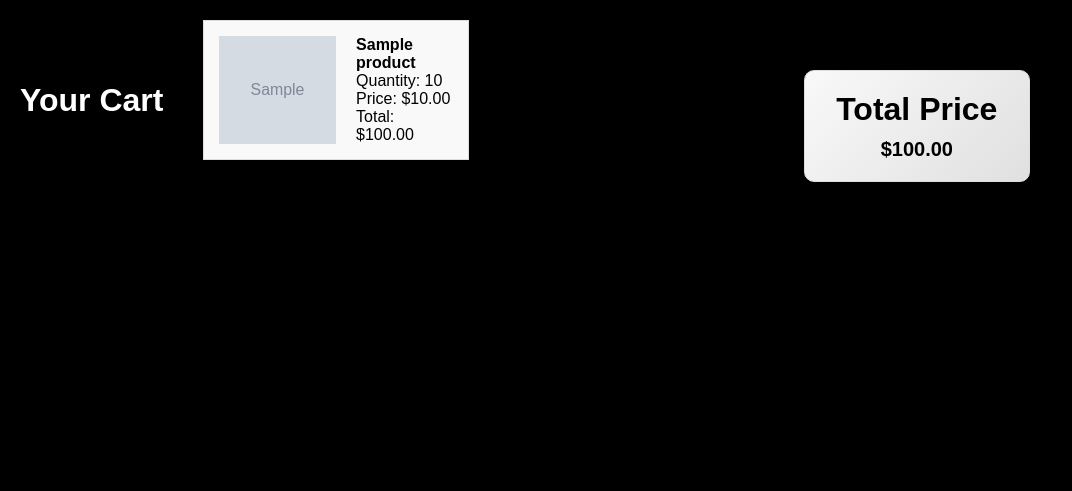
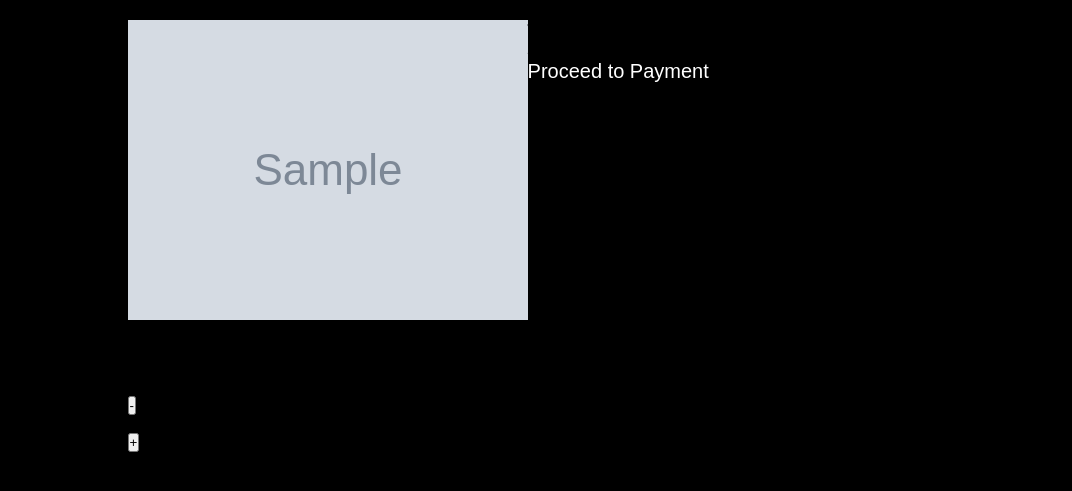
Before and after one commit to Raltyez/Group-7-TR2-2024, a PHP site: page /cart.php in a window 1280 px wide. Shown: the part 60-551 px from the top of the page, without its empty margins (0-1072 px from the left). Run offline with PHP 8.4, Linux system fonts and the light colour scheme; the visitor is signed in with stand-in values (Sample User, id 1); tables that the repository leaves empty or names only in its code hold one stand-in row (values such as "Sample post"); grey boxes marked "Sample" are stand-in pictures.

Commit message:
Add link to payment page and ability to add and reduce or remove item from basket

```diff
--- a/Code/cart.php
+++ b/Code/cart.php
@@ -4,7 +4,7 @@
 // Check if user is logged in
 if (!isset($_SESSION['user_id'])) {
     // Redirect to login page if not logged in
-        header("Location: login.php");
+    header("Location: sign_in_page.php");
     exit();
 }
 
@@ -25,7 +25,28 @@
     die("Connection failed: " . $conn->connect_error);
 }
 
-    // Fetch cart items for the user using the corrected column name 'product_price'
+// Handle quantity update
+if ($_SERVER['REQUEST_METHOD'] == 'POST' && isset($_POST['action']) && isset($_POST['cart_item_id'])) {
+    $cart_item_id = $_POST['cart_item_id'];
+    $action = $_POST['action'];
+
+    if ($action == 'increase') {
+        $sql = "UPDATE cart_items SET quantity = quantity + 1 WHERE cart_item_id = ?";
+    } elseif ($action == 'decrease') {
+        $sql = "UPDATE cart_items SET quantity = quantity - 1 WHERE cart_item_id = ? AND quantity > 0";
+    }
+
+    $stmt = $conn->prepare($sql);
+    $stmt->bind_param("i", $cart_item_id);
+    $stmt->execute();
+    $stmt->close();
+
+    // Remove item if quantity is zero
+    $sql = "DELETE FROM cart_items WHERE quantity = 0";
+    $conn->query($sql);
+}
+
+// Fetch cart items for the user
 $sql = "SELECT ci.cart_item_id, p.product_name, p.product_image_url, p.product_price as price, ci.quantity
         FROM cart_items ci
         JOIN cart c ON ci.cart_id = c.cart_id
@@ -47,105 +68,53 @@
 }
 
 // Display cart items
-    echo '<style>
-        .main-container {
-            display: flex;
-            justify-content: space-between;
-            align-items: flex-start;
-            color: black;
-            padding: 20px;
-        }
-        .cart-items {
-            display: grid;
-            grid-template-columns: repeat(auto-fill, minmax(250px, 1fr));
-            grid-gap: 20px;
-            flex: 3;
-        }
-        .cart-item {
-            display: flex;
-            background: #f9f9f9;
-            border: 1px solid #ddd;
-            padding: 15px;
-            box-shadow: 0 2px 8px rgba(0,0,0,0.1);
-        }
-        .cart-item img {
-            max-width: 50%;
-            height: auto;
-            display: block;
-            margin-right: 20px;
-        }
-        .cart-item-details {
-            flex: 1;
-        }
-        .total-price {
-            flex: 1;
-            display: flex;
-            flex-direction: column;
-            justify-content: center;
-            align-items: center;
-            padding: 20px;
-            background: linear-gradient(135deg, #f9f9f9, #e0e0e0);
-            border: 1px solid #ddd;
-            box-shadow: 0 2px 8px rgba(0,0,0,0.1);
-            margin: 50px;
-            border-radius: 10px;
-        }
-        .total-price h3 {
-            margin: 0 0 10px 0;
-            font-size: 32px;
-        }
-        .total-price p {
-            font-size: 20px;
-            font-weight: bold;
-        }
-        .cart-header {
-            display: flex;
-            justify-content: center;
-            align-items: center;
-            height: 100px;
-            margin: 20px 0;
-        }
-        .cart-header h2 {
-            font-size: 32px;
-            color: white;
-        }
-        .cart-header {
-            margin: 50px 20px 0 0;
-            padding-left: 20px;
-        }
-      </style>';
-
 echo '<main>
-            <div class="cart-header">
+        <div class="cart_header">
             <h2>Your Cart</h2>
         </div>
-            <div class="main-container">
-                <div class="cart-items">';
+        <div class="main_container">';
 
 if ($result->num_rows > 0) {
+    echo '<div class="cart_items">';
     while ($row = $result->fetch_assoc()) {
-            echo '<div class="cart-item">
+        echo '<div class="cart_item">
                 <img src="' . htmlspecialchars($row["product_image_url"]) . '" alt="' . htmlspecialchars($row["product_name"]) . '">
-                    <div class="cart-item-details">
+                <div class="cart_item_details">
                     <h4>' . htmlspecialchars($row["product_name"]) . '</h4>
                     <p>Quantity: ' . htmlspecialchars($row["quantity"]) . '</p>
                     <p>Price: $' . number_format($row["price"], 2) . '</p>
                     <p>Total: $' . number_format($row["quantity"] * $row["price"], 2) . '</p>
+                    <div class="quantity_controls">
+                        <form method="post">
+                            <input type="hidden" name="cart_item_id" value="' . $row["cart_item_id"] . '">
+                            <input type="hidden" name="action" value="decrease">
+                            <button type="submit">-</button>
+                        </form>
+                        <span>' . htmlspecialchars($row["quantity"]) . '</span>
+                        <form method="post">
+                            <input type="hidden" name="cart_item_id" value="' . $row["cart_item_id"] . '">
+                            <input type="hidden" name="action" value="increase">
+                            <button type="submit">+</button>
+                        </form>
+                    </div>
                 </div>
             </div>';
     }
+    echo '</div>';
 } else {
-        echo '<p id="empty_cart">Your cart is empty.</p>';
+    echo '<div class="empty_cart">
+            <p>Your cart is empty.</p>
+            <a href="shop.php">Continue Shopping</a>
+          </div>';
 }
 
-    echo '    </div>
-                <div class="total-price">
+echo '    <div class="total_price">
                 <h3>Total Price</h3>
                 <p>$' . number_format($total_price, 2) . '</p>
+                <a href="payment_page.php" class="checkout_btn">Proceed to Payment</a>
             </div>
         </div>
     </main>';
-
 
 // Close statement and connection
 $stmt->close();
```
Lines whose indentation alone changed are shown as unchanged.
